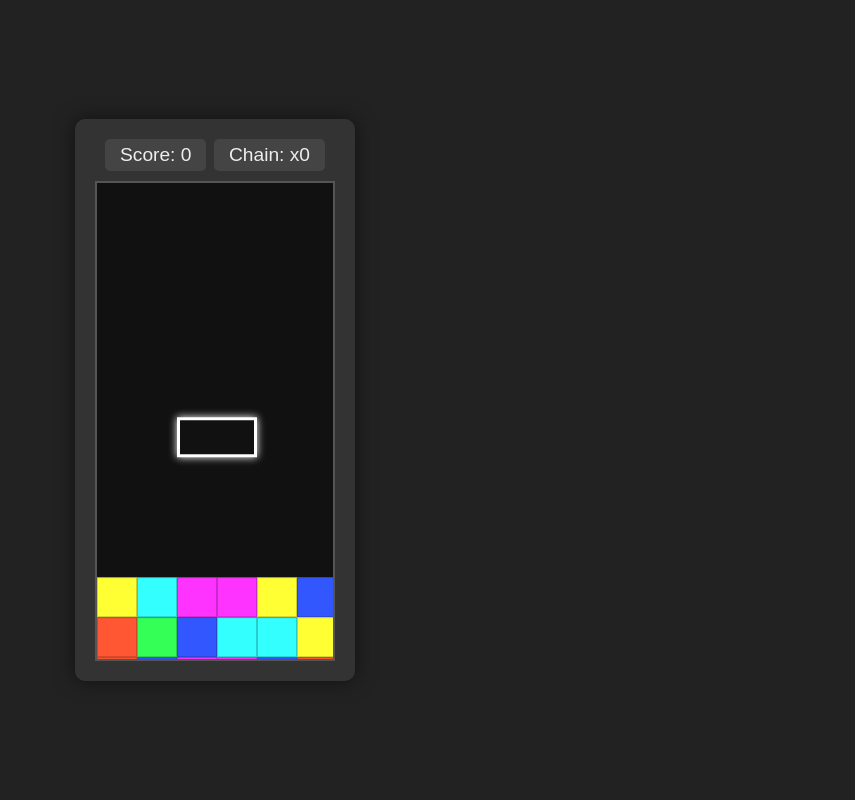
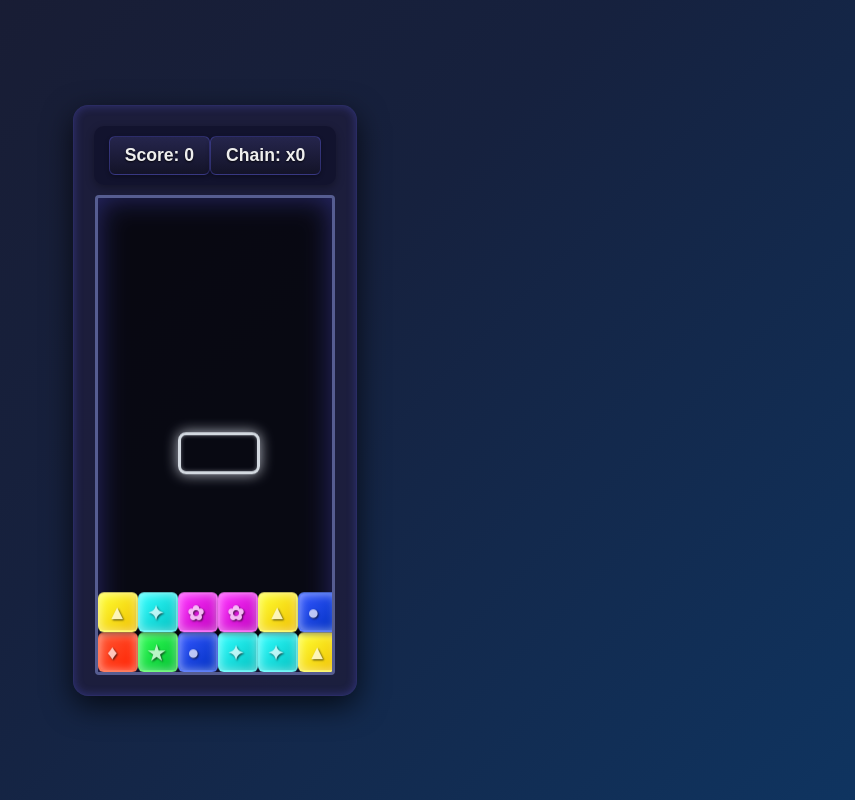
Before and after one commit to goodhanded/blockattack, a website built with Vite: page index.html in a window 1280 px wide. Both pictures are taken after a click on the button "Start Game". Shown: the whole page, without its empty margins (425-1280 px from the left). Built offline with nearby package versions, Linux system fonts and the light colour scheme.

Commit message:
Visual enhancements

```diff
--- a/style.css
+++ b/style.css
@@ -11,7 +11,7 @@ body {
     justify-content: center;
     align-items: center;
     min-height: 100vh;
-    background-color: #222;
+    background: linear-gradient(135deg, #1a1a2e 0%, #16213e 50%, #0f3460 100%);
     color: #eee;
     overflow: hidden; /* Prevent scrollbars */
 }
@@ -23,9 +23,10 @@ body {
     flex-direction: column;
     align-items: center;
     padding: 20px;
-    background-color: #333;
-    border-radius: 10px;
-    box-shadow: 0 0 20px rgba(0, 0, 0, 0.5);
+    background: rgba(30, 30, 60, 0.85);
+    border-radius: 15px;
+    box-shadow: 0 10px 30px rgba(0, 0, 0, 0.7), inset 0 0 10px rgba(100, 100, 255, 0.3);
+    border: 1px solid rgba(100, 100, 255, 0.2);
 }
 
 #ui-panel {
@@ -33,14 +34,23 @@ body {
     justify-content: space-between;
     width: 100%;
     margin-bottom: 10px;
-    font-size: 1.2em;
-    padding: 0 10px;
+    padding: 10px 15px;
+    background: rgba(15, 15, 40, 0.7);
+    border-radius: 10px;
+    box-shadow: 0 3px 8px rgba(0, 0, 0, 0.3);
 }
 
 #score, #chain {
-     background-color: #444;
-     padding: 5px 15px;
-     border-radius: 5px;
+    background: linear-gradient(to bottom, rgba(40, 40, 80, 0.9), rgba(20, 20, 40, 0.9));
+    padding: 8px 15px;
+    border-radius: 6px;
+    font-weight: bold;
+    font-size: 1.1em;
+    text-shadow: 0 1px 2px rgba(0, 0, 0, 0.8);
+    border: 1px solid rgba(100, 100, 255, 0.3);
+    box-shadow: 0 2px 4px rgba(0, 0, 0, 0.3);
+    min-width: 90px;
+    text-align: center;
 }
 
 /* Game Board and Blocks */
@@ -48,16 +58,21 @@ body {
     position: relative;
     width: 240px; /* 6 columns * 40px */
     height: 480px; /* 12 rows * 40px */
-    background-color: #111;
-    border: 2px solid #555;
+    background-color: rgba(0, 0, 0, 0.7);
+    border: 3px solid rgba(120, 130, 200, 0.7);
+    border-radius: 4px;
     overflow: hidden; /* Crucial for hiding blocks above the top */
+    box-shadow: inset 0 0 20px rgba(0, 0, 150, 0.3);
+    animation: game-board-glow 3s infinite alternate;
 }
 
 .block {
     position: absolute;
     width: 40px;
     height: 40px;
-    border: 1px solid rgba(0, 0, 0, 0.2);
+    border-radius: 6px;
+    border: 2px solid rgba(255, 255, 255, 0.3);
+    box-shadow: inset 0 0 10px rgba(255, 255, 255, 0.5), 0 3px 5px rgba(0, 0, 0, 0.3);
     /* Keep transitions only for horizontal moves and opacity; vertical rise uses transform */
     transition: left 0.1s ease-out, opacity 0.1s ease-in;
     display: flex;
@@ -72,13 +87,50 @@ body {
     will-change: transform, top, left; /* Optimization hint */
 }
 
-/* Simple block colors/styles */
-.block-type-0 { background-color: #FF5733; } /* Red */
-.block-type-1 { background-color: #33FF57; } /* Green */
-.block-type-2 { background-color: #3357FF; } /* Blue */
-.block-type-3 { background-color: #FFFF33; } /* Yellow */
-.block-type-4 { background-color: #FF33FF; } /* Magenta */
-.block-type-5 { background-color: #33FFFF; } /* Cyan */
+/* Add block icons */
+.block::before {
+    content: "";
+    position: absolute;
+    width: 60%;
+    height: 60%;
+    background-repeat: no-repeat;
+    background-position: center;
+    background-size: contain;
+    opacity: 0.7;
+}
+
+.block-type-0::before { content: "♦"; } /* Red - diamond */
+.block-type-1::before { content: "★"; } /* Green - star */
+.block-type-2::before { content: "●"; } /* Blue - circle */
+.block-type-3::before { content: "▲"; } /* Yellow - triangle */
+.block-type-4::before { content: "✿"; } /* Magenta - flower */
+.block-type-5::before { content: "✦"; } /* Cyan - sparkle */
+
+/* Modern block colors with gradients */
+.block-type-0 {
+    background: linear-gradient(135deg, #FF5733 0%, #FF2000 100%);
+    border-color: rgba(255, 150, 120, 0.7);
+} /* Red */
+.block-type-1 {
+    background: linear-gradient(135deg, #33FF57 0%, #00C030 100%);
+    border-color: rgba(150, 255, 150, 0.7);
+} /* Green */
+.block-type-2 {
+    background: linear-gradient(135deg, #3357FF 0%, #0030C0 100%);
+    border-color: rgba(120, 150, 255, 0.7);
+} /* Blue */
+.block-type-3 {
+    background: linear-gradient(135deg, #FFFF33 0%, #F0C000 100%);
+    border-color: rgba(255, 255, 150, 0.7);
+} /* Yellow */
+.block-type-4 {
+    background: linear-gradient(135deg, #FF33FF 0%, #C000C0 100%);
+    border-color: rgba(255, 150, 255, 0.7);
+} /* Magenta */
+.block-type-5 {
+    background: linear-gradient(135deg, #33FFFF 0%, #00C0C0 100%);
+    border-color: rgba(150, 255, 255, 0.7);
+} /* Cyan */
 
 .block.falling {
      /* Falling uses 'top' property transition */
@@ -93,26 +145,49 @@ body {
 .block.flashing {
     animation: flash 0.4s infinite alternate;
     /* Ensure transform doesn't interfere with flash scaling by applying it separately */
+    box-shadow: 0 0 15px rgba(255, 255, 255, 0.8);
+    z-index: 5;
 }
 
 @keyframes flash {
-    0% { opacity: 1; box-shadow: 0 0 10px white; }
-    100% { opacity: 0.5; box-shadow: none; }
+    0% {
+        opacity: 1;
+        transform: translateY(0) scale(1.05);
+        box-shadow: 0 0 20px white, inset 0 0 15px rgba(255, 255, 255, 0.8);
+    }
+    100% {
+        opacity: 0.7;
+        transform: translateY(0) scale(0.95);
+        box-shadow: 0 0 5px rgba(255, 255, 255, 0.5), inset 0 0 5px rgba(255, 255, 255, 0.3);
+    }
 }
 
 #cursor {
     position: absolute;
-    width: 80px; /* 2 blocks wide */
-    height: 40px; /* 1 block high */
-    border: 3px solid #FFF;
+    width: 82px; /* 2 blocks wide + small gap for visual clarity */
+    height: 42px; /* 1 block high + small gap */
+    border: 3px solid rgba(255, 255, 255, 0.8);
+    border-radius: 8px;
     pointer-events: none; /* Don't interfere with clicks */
     /* Only transition horizontal moves; vertical rise uses transform for smooth motion */
     transition: left 0.05s linear;
     z-index: 10;
-    box-shadow: 0 0 8px #FFF;
+    box-shadow: 0 0 10px rgba(255, 255, 255, 0.6), inset 0 0 5px rgba(255, 255, 255, 0.3);
     /* No transition on transform */
     transform: translateY(0px);
     will-change: transform, top, left;
+    animation: cursor-pulse 1.5s infinite alternate;
+}
+
+@keyframes cursor-pulse {
+    0% {
+        border-color: rgba(255, 255, 255, 0.9);
+        box-shadow: 0 0 15px rgba(255, 255, 255, 0.8), inset 0 0 5px rgba(255, 255, 255, 0.4);
+    }
+    100% {
+        border-color: rgba(150, 200, 255, 0.7);
+        box-shadow: 0 0 8px rgba(100, 150, 255, 0.5), inset 0 0 3px rgba(100, 150, 255, 0.3);
+    }
 }
 
 /* Overlays */
@@ -122,7 +197,7 @@ body {
     left: 0;
     width: 100%;
     height: 100%;
-    background-color: rgba(0, 0, 0, 0.85);
+    background: linear-gradient(135deg, rgba(20, 20, 40, 0.95) 0%, rgba(10, 10, 30, 0.95) 100%);
     display: flex;
     flex-direction: column;
     justify-content: center;
@@ -130,36 +205,71 @@ body {
     color: white;
     text-align: center;
     z-index: 20;
+    border-radius: 15px;
+    backdrop-filter: blur(5px);
 }
 
 #game-over-overlay h2, #start-overlay h2 {
     font-size: 2.5em;
     margin-bottom: 15px;
+    text-shadow: 0 0 10px rgba(100, 100, 255, 0.7);
+    color: #fff;
 }
 
 #game-over-overlay p, #start-overlay p {
     font-size: 1.2em;
     margin-bottom: 25px;
+    text-shadow: 0 1px 3px rgba(0, 0, 0, 0.8);
+}
+
+#final-score {
+    font-size: 1.5em !important;
+    color: #ffcc00;
+    background: rgba(0, 0, 0, 0.3);
+    padding: 10px 20px;
+    border-radius: 10px;
+    box-shadow: 0 0 15px rgba(255, 204, 0, 0.3);
+    margin: 15px 0 25px 0;
 }
 
 #game-over-overlay button, #start-overlay button {
     padding: 15px 30px;
     font-size: 1.2em;
     cursor: pointer;
-    background-color: #4CAF50;
+    background: linear-gradient(to bottom, #4CAF50, #3e8e41);
     border: none;
     color: white;
-    border-radius: 5px;
-    transition: background-color 0.2s;
+    border-radius: 8px;
+    transition: all 0.2s;
+    box-shadow: 0 5px 15px rgba(0, 0, 0, 0.3), 0 3px 5px rgba(0, 0, 0, 0.2);
+    text-shadow: 0 1px 2px rgba(0, 0, 0, 0.5);
 }
 
 #game-over-overlay button:hover, #start-overlay button:hover {
-    background-color: #45a049;
+    background: linear-gradient(to bottom, #45a049, #357a38);
+    transform: translateY(-2px);
+    box-shadow: 0 7px 20px rgba(0, 0, 0, 0.4), 0 5px 8px rgba(0, 0, 0, 0.3);
+}
+
+#game-over-overlay button:active, #start-overlay button:active {
+    transform: translateY(1px);
+    box-shadow: 0 3px 10px rgba(0, 0, 0, 0.3);
 }
 
 #start-overlay p.controls {
     margin-top: 20px;
-    font-size: 0.9em;
+    font-size: 0.95em;
     color: #ccc;
+    background: rgba(0, 0, 0, 0.3);
+    padding: 15px 20px;
+    border-radius: 8px;
     max-width: 80%;
+    line-height: 1.5;
+    box-shadow: inset 0 0 8px rgba(0, 0, 0, 0.5);
 }
+
+/* Special effects and animations */
+@keyframes game-board-glow {
+    0% { box-shadow: inset 0 0 20px rgba(0, 0, 150, 0.3); }
+    100% { box-shadow: inset 0 0 30px rgba(100, 100, 255, 0.4); }
+}
```
